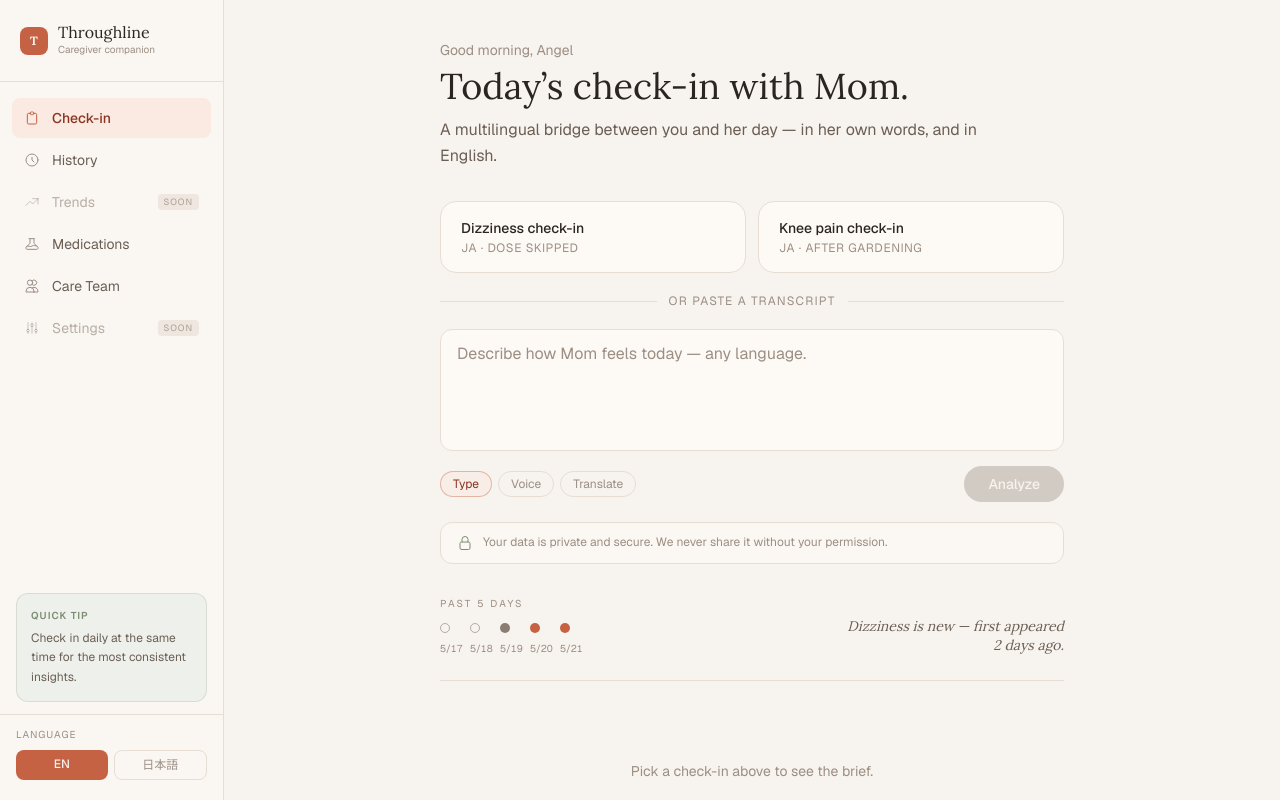
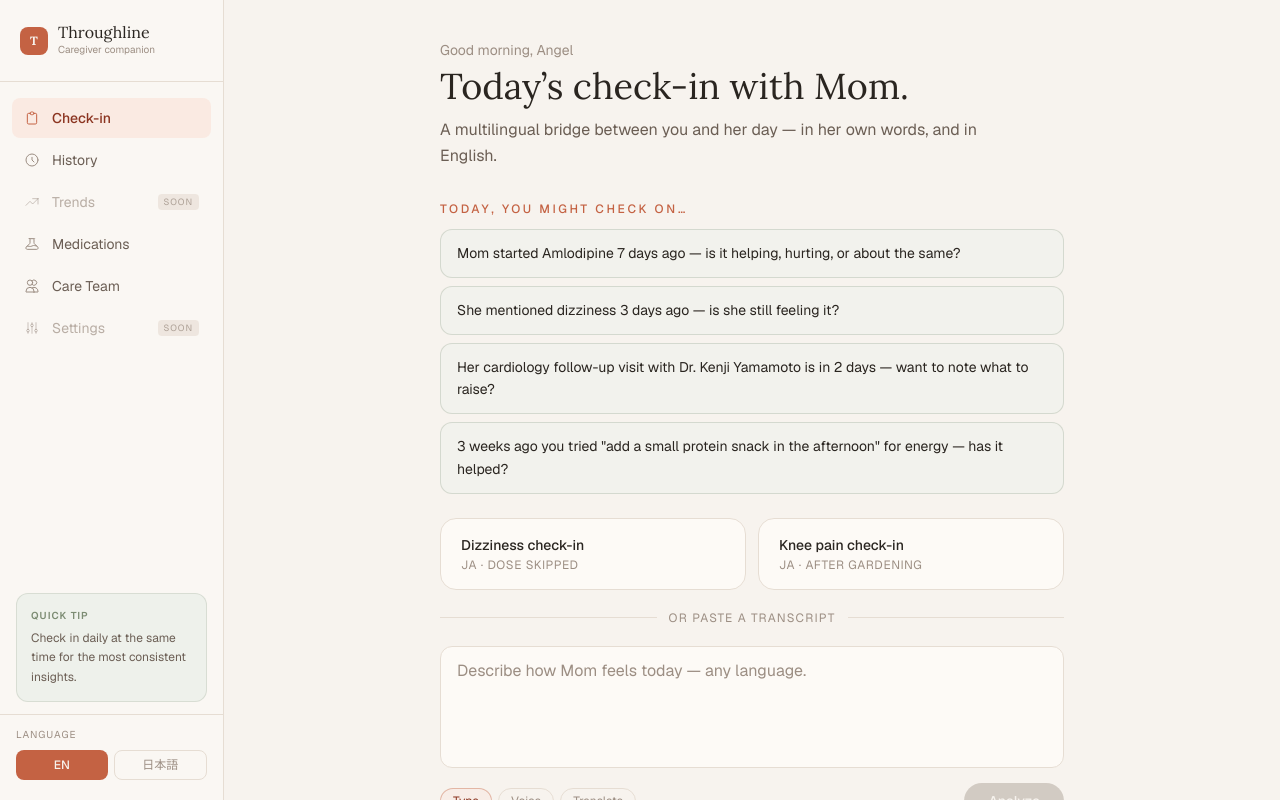
Before and after one commit to kaizilla50/caltechLongevity2026, a Next.js app: page / in a window 1280 px wide. Built offline with nearby package versions, Linux system fonts and the light colour scheme.

Commit message:
contextual suggestions engine (4 rules, tested) + language toggle

```diff
--- a/app/page.tsx
+++ b/app/page.tsx
@@ -13,6 +13,7 @@ import baselineJson from "@/baseline.json";
 import demoCacheJson from "@/demo-cache.json";
 import { useProfile } from "@/profile-context";
 import type { Appointment, CareTeamMember, Medication } from "@/profile";
+import { generateSuggestions, type Suggestion } from "@/suggestions";
 
 
 type ApiResponse = {
@@ -200,19 +201,36 @@ function LeftSidebar({
      </div>
 
 
-     {/* Language selector — non-interactive placeholders (i18n not yet wired) */}
-     <div className="px-4 pb-5 pt-3 border-t border-edge">
-       <div className="text-[10px] uppercase tracking-widest text-ink-quiet mb-2">Language</div>
-       <div className="flex gap-1.5">
-         <div className="flex-1 text-xs py-1.5 rounded-lg bg-clay text-cream font-medium text-center select-none">
-           EN
-         </div>
-         <div className="flex-1 text-xs py-1.5 rounded-lg border border-edge text-ink-quiet text-center select-none">
-           日本語
-         </div>
-       </div>
+     {/* Language toggle — visual only for now; selection is local sidebar state */}
+     <LanguageToggle />
+   </aside>
+ );
+}
+
+function LanguageToggle() {
+ const [lang, setLang] = useState<"en" | "ja">("en");
+ const pill = (id: "en" | "ja", label: string) => (
+   <button
+     type="button"
+     onClick={() => setLang(id)}
+     aria-pressed={lang === id}
+     className={`flex-1 text-xs py-1.5 rounded-lg text-center transition-colors ${
+       lang === id
+         ? "bg-clay text-cream font-medium"
+         : "border border-edge text-ink-quiet hover:border-clay/40 hover:text-ink-soft"
+     }`}
+   >
+     {label}
+   </button>
+ );
+ return (
+   <div className="px-4 pb-5 pt-3 border-t border-edge">
+     <div className="text-[10px] uppercase tracking-widest text-ink-quiet mb-2">Language</div>
+     <div className="flex gap-1.5">
+       {pill("en", "EN")}
+       {pill("ja", "日本語")}
      </div>
-   </aside>
+   </div>
  );
 }
 
@@ -281,6 +299,10 @@ export default function Dashboard() {
  const showRightPanel =
    activeView === "checkin" && !loading && !error && !!result;
 
+ // Deterministic rules over useProfile() data — no LLM, no API call. Runs
+ // once per profile change. Surfaces 3–4 prompts above the check-in controls.
+ const suggestions = useMemo(() => generateSuggestions(profile), [profile]);
+
 
  return (
    <div className="h-screen bg-cream flex overflow-hidden">
@@ -308,8 +330,18 @@ export default function Dashboard() {
                </p>
 
 
+               {/* Suggestions — deterministic rules over the profile; click prefills */}
+               {suggestions.length > 0 && (
+                 <div className="mt-8 print:hidden">
+                   <SuggestionsCard
+                     suggestions={suggestions}
+                     onPick={(s) => setTranscript(s.prefill)}
+                   />
+                 </div>
+               )}
+
                {/* Controls */}
-               <div className="mt-8 print:hidden">
+               <div className="mt-6 print:hidden">
                  <Controls
                    transcript={transcript}
                    setTranscript={setTranscript}
@@ -375,6 +407,35 @@ export default function Dashboard() {
  );
 }
 
+
+function SuggestionsCard({
+  suggestions,
+  onPick,
+}: {
+  suggestions: Suggestion[];
+  onPick: (s: Suggestion) => void;
+}) {
+  return (
+    <div>
+      <div className="text-xs uppercase tracking-[0.22em] text-clay font-medium mb-3">
+        Today, you might check on…
+      </div>
+      <div className="space-y-2">
+        {suggestions.map((s) => (
+          <button
+            key={s.id}
+            type="button"
+            onClick={() => onPick(s)}
+            title={`Click to prefill the transcript — source: ${s.source}`}
+            className="w-full text-left rounded-xl border border-sage/25 bg-sage-soft/50 hover:bg-sage-soft hover:border-sage/50 px-4 py-3 text-sm text-ink-deep leading-relaxed transition-colors"
+          >
+            {s.text}
+          </button>
+        ))}
+      </div>
+    </div>
+  );
+}
 
 function PrivacyBanner() {
  return (
--- /dev/null
+++ b/suggestions.ts
@@ -0,0 +1,190 @@
+// Deterministic "Today, you might check on…" rules over the profile. No LLM,
+// no freeform chat. Each rule reads useProfile()-shaped data and returns at
+// most one Suggestion or null. generateSuggestions() runs the rules and
+// returns the top 3–4 cards to surface above the check-in controls.
+//
+// `now` is injectable so tests stay deterministic. UTC-day math throughout
+// (matching the seeded timestamps) avoids viewer-timezone surprises.
+
+import type { Profile } from "./profile";
+
+export interface Suggestion {
+  id: string;
+  text: string;
+  source: string;
+  prefill: string;
+}
+
+const DAY_MS = 24 * 60 * 60 * 1000;
+const MED_RECENT_WINDOW = 14; // days
+const SYMPTOM_LOOKBACK = 3; // days
+const APPT_LOOKAHEAD = 3; // days
+const REC_OLDER_THAN = 14; // days
+
+export function generateSuggestions(
+  profile: Profile,
+  now: Date = new Date(),
+): Suggestion[] {
+  const todayKey = utcDayKey(now);
+  const out: Suggestion[] = [];
+
+  const med = ruleMedStartedRecently(profile, todayKey);
+  if (med) out.push(med);
+
+  const sym = ruleRecentSymptom(profile, todayKey);
+  if (sym) out.push(sym);
+
+  const appt = ruleUpcomingAppointment(profile, todayKey);
+  if (appt) out.push(appt);
+
+  const rec = ruleOlderRecommendation(profile, todayKey);
+  if (rec) out.push(rec);
+
+  return out.slice(0, 4);
+}
+
+// Rule 1 — A medication was started in the last 14 days. Pick the most
+// recently started qualifying med so a brand-new addition wins over a
+// 10-day-old one.
+function ruleMedStartedRecently(
+  profile: Profile,
+  todayKey: string,
+): Suggestion | null {
+  let best: { name: string; id: string; days: number } | null = null;
+  for (const med of profile.medications) {
+    const days = daysBetween(todayKey, med.startedOn);
+    if (days < 0 || days > MED_RECENT_WINDOW) continue;
+    if (!best || days < best.days) {
+      best = { name: med.name, id: med.id, days };
+    }
+  }
+  if (!best) return null;
+  const ago =
+    best.days === 0
+      ? "today"
+      : `${best.days} day${best.days === 1 ? "" : "s"} ago`;
+  return {
+    id: `sug-med-${best.id}`,
+    source: "medStartedRecently",
+    text: `Mom started ${best.name} ${ago} — is it helping, hurting, or about the same?`,
+    prefill: `Following up on ${best.name} (day ${best.days}): `,
+  };
+}
+
+// Rule 2 — A symptom showed up in the last 3 days of check-in history. Walk
+// newest → oldest and stop at the first qualifying check-in so we surface the
+// freshest symptom rather than the worst one in the window.
+function ruleRecentSymptom(
+  profile: Profile,
+  todayKey: string,
+): Suggestion | null {
+  for (let i = profile.checkInHistory.length - 1; i >= 0; i--) {
+    const ci = profile.checkInHistory[i];
+    const ciKey = ci.timestamp.slice(0, 10);
+    const days = daysBetween(todayKey, ciKey);
+    if (days > SYMPTOM_LOOKBACK) break; // history is chronological; older entries can't qualify
+    if (days < 0) continue;
+    if (ci.extracted.symptoms.length === 0) continue;
+    const sym = ci.extracted.symptoms[0].term;
+    const when =
+      days === 0 ? "today" : days === 1 ? "yesterday" : `${days} days ago`;
+    return {
+      id: `sug-sym-${ci.id}`,
+      source: "recentSymptom",
+      text: `She mentioned ${sym} ${when} — is she still feeling it?`,
+      prefill: `Following up on the ${sym}: `,
+    };
+  }
+  return null;
+}
+
+// Rule 3 — An appointment is within the next 3 days. Pick the soonest.
+function ruleUpcomingAppointment(
+  profile: Profile,
+  todayKey: string,
+): Suggestion | null {
+  let best: { id: string; role: string; doctorName: string; days: number } | null = null;
+  for (const a of profile.appointments) {
+    const days = daysBetween(a.date, todayKey);
+    if (days < 0 || days > APPT_LOOKAHEAD) continue;
+    if (!best || days < best.days) {
+      best = { id: a.id, role: a.role, doctorName: a.doctorName, days };
+    }
+  }
+  if (!best) return null;
+  const inN =
+    best.days === 0
+      ? "today"
+      : best.days === 1
+        ? "tomorrow"
+        : `in ${best.days} days`;
+  return {
+    id: `sug-appt-${best.id}`,
+    source: "upcomingAppointment",
+    text: `Her ${lcFirst(best.role)} visit with ${best.doctorName} is ${inN} — want to note what to raise?`,
+    prefill: `Notes for ${lcFirst(best.role)} with ${best.doctorName}: `,
+  };
+}
+
+// Rule 4 — A recommendation is older than 2 weeks. Pick the most recently
+// dated qualifying recommendation so the freshest "did this work?" check
+// surfaces first (older suggestions get drowned out).
+function ruleOlderRecommendation(
+  profile: Profile,
+  todayKey: string,
+): Suggestion | null {
+  let best: { id: string; text: string; goal: string; days: number } | null = null;
+  for (const r of profile.recommendations) {
+    const days = daysBetween(todayKey, r.date);
+    if (days < REC_OLDER_THAN) continue;
+    if (!best || days < best.days) {
+      best = { id: r.id, text: r.text, goal: r.goal, days };
+    }
+  }
+  if (!best) return null;
+  const weeks = Math.round(best.days / 7);
+  const head = firstClause(best.text);
+  return {
+    id: `sug-rec-${best.id}`,
+    source: "olderRecommendation",
+    text: `${weeks} weeks ago you tried "${head}" for ${best.goal} — has it helped?`,
+    prefill: `Checking in on the ${best.goal} suggestion: `,
+  };
+}
+
+// ─────────────────────────────────────────────────────────────────────────────
+// Helpers
+// ─────────────────────────────────────────────────────────────────────────────
+
+function utcDayKey(d: Date): string {
+  return d.toISOString().slice(0, 10);
+}
+
+// Whole UTC-day difference between two YYYY-MM-DD strings (later - earlier).
+// Math.round is defensive — both inputs are interpreted as UTC midnight so
+// the ratio is integer in theory, but rounding guards against float drift.
+function daysBetween(laterIso: string, earlierIso: string): number {
+  const a = Date.UTC(
+    +laterIso.slice(0, 4),
+    +laterIso.slice(5, 7) - 1,
+    +laterIso.slice(8, 10),
+  );
+  const b = Date.UTC(
+    +earlierIso.slice(0, 4),
+    +earlierIso.slice(5, 7) - 1,
+    +earlierIso.slice(8, 10),
+  );
+  return Math.round((a - b) / DAY_MS);
+}
+
+// First clause of a recommendation (split on " — "). Lowercased so it reads
+// naturally inside the surrounding sentence: `you tried "add a small protein
+// snack…" for energy`.
+function firstClause(text: string): string {
+  const head = text.split(" — ")[0].trim();
+  return head ? head[0].toLowerCase() + head.slice(1) : head;
+}
+
+function lcFirst(s: string): string {
+  return s ? s[0].toLowerCase() + s.slice(1) : s;
+}
```
Also changed, not shown: .claude/settings.local.json, 1 other file (tests, documents, lock files or other folders).
